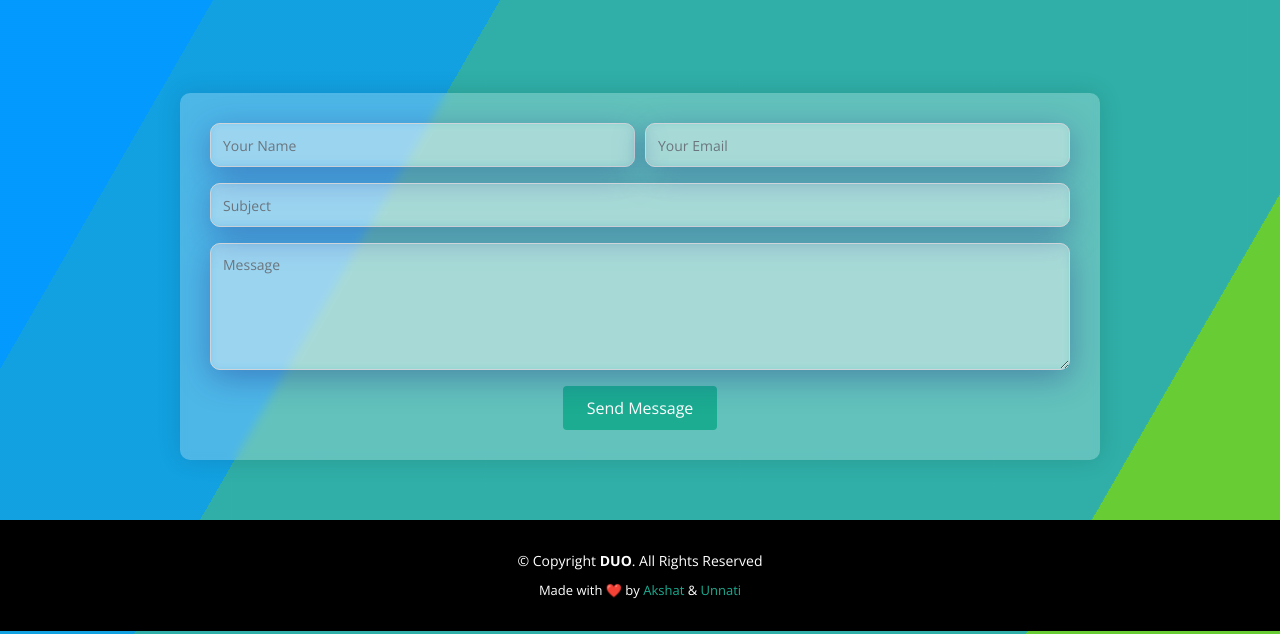
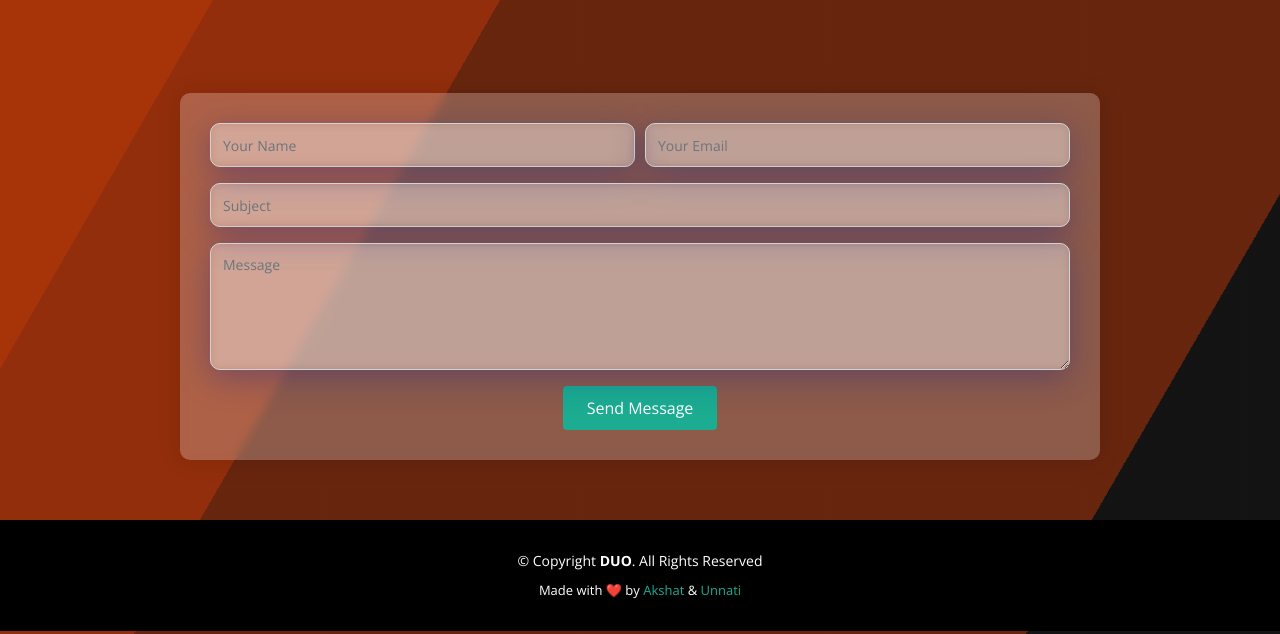
Before and after one commit to CodesbyUnnati/Snakes_and_Hackers, a plain HTML site: page index.html in a window 1280 px wide. Shown: the part 166-800 px from the top of the page. Drawn offline with nearby package versions, Linux system fonts and the light colour scheme.

Commit message:
Update style.css

```diff
--- a/assets/css/style.css
+++ b/assets/css/style.css
@@ -710,7 +710,7 @@ body {
 
 .bg {
   animation: slide 3s ease-in-out infinite alternate;
-  background-image: linear-gradient(-60deg, #6c3 50%, #09f 50%);
+  background-image: linear-gradient(-60deg, #111111 50%, #A73006 50%);
   bottom: 0;
   left: -50%;
   opacity: .5;
```
